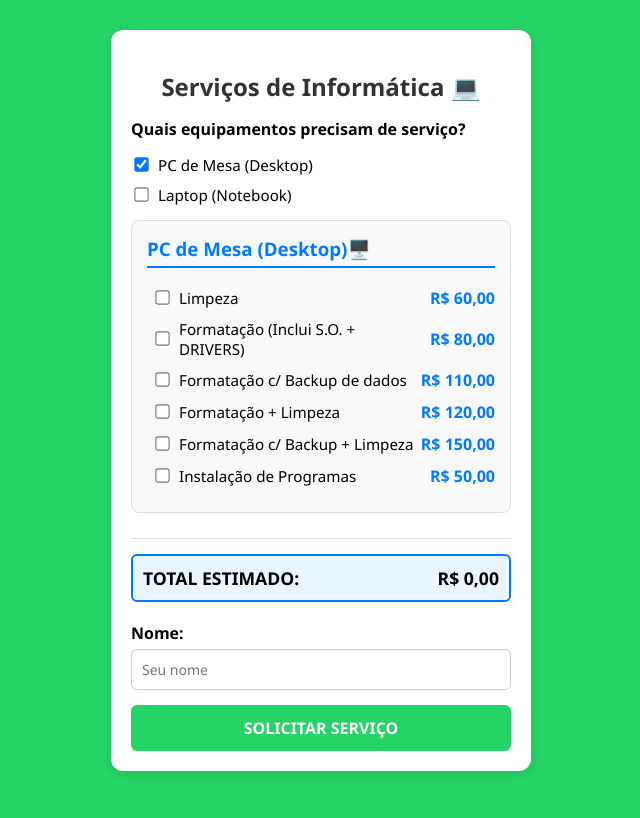
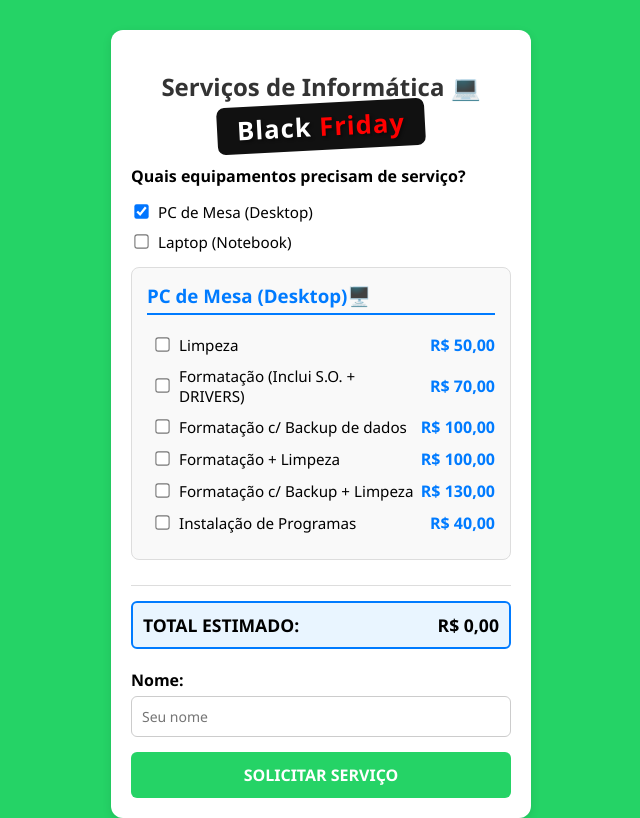
Before and after one commit to fmestrinel/precos-servicos-ti, a plain HTML site: page index.html in a window 1280 px wide. Both pictures are taken after a click on the label "PC de Mesa (Desktop)". Shown: the whole page, without its empty margins (319-959 px from the left). Drawn offline with Linux system fonts and the light colour scheme.

Commit message:
Update index.html
black friday

```diff
--- a/index.html
+++ b/index.html
@@ -38,9 +38,34 @@
     h2 {
         text-align: center;
         color: #333;
-        margin-bottom: 15px;
+        margin-bottom: 5px;
         font-weight: 700;
     }
+
+    /* ★★★ Estilo BLACK FRIDAY ★★★ */
+    .black-friday {
+        text-align: center;
+        font-size: 1.6em;
+        font-weight: 900;
+        margin-top: -5px;
+        margin-bottom: 15px;
+        color: #fff;
+        display: block;
+        padding: 6px 20px;
+        background: #111;
+        border-radius: 8px;
+        transform: rotate(-3deg);
+        text-shadow: 2px 2px 3px rgba(0,0,0,0.4);
+        letter-spacing: 1px;
+        width: fit-content;
+        margin-left: auto;
+        margin-right: auto;
+    }
+    .black-friday span {
+        color: red;
+    }
+    /* FIM BLACK FRIDAY */
+
     .service {
         display: flex;
         justify-content: space-between;
@@ -136,11 +161,17 @@
 <body>
 <div class="container">
     <div class="mestrinel"></div>
+
     <h2>Serviços de Informática 💻</h2>
 
+    <!-- ★★★ TEXTO BLACK FRIDAY AQUI ★★★ -->
+    <div class="black-friday">Black <span>Friday</span></div>
+    <!-- ★★★★★★★★★★★★★★★★★★★★★★ -->
+
     <label style="font-weight: bold; margin-bottom: 15px; display: block;">Quais equipamentos precisam de serviço?</label>
-            <div class="service" style="padding-left: 0;">
-            <label><input type="checkbox" id="checkDesktop" onchange="toggleEquipmentSection('desktop')"> <span>PC de Mesa (Desktop)</span></label>
+
+    <div class="service" style="padding-left: 0;">
+        <label><input type="checkbox" id="checkDesktop" onchange="toggleEquipmentSection('desktop')"> <span>PC de Mesa (Desktop)</span></label>
     </div>
     <div class="service" style="padding-left: 0; margin-bottom: 0;">
         <label><input type="checkbox" id="checkLaptop" onchange="toggleEquipmentSection('laptop')"> <span>Laptop (Notebook)</span></label>
@@ -149,22 +180,22 @@
     <div id="services-container">
         <div id="desktop-section" class="equipment-section" style="display:none;">
             <h3>PC de Mesa (Desktop)🖥️</h3>
-            <div class="service" data-preco="60.00"><label><input type="checkbox" id="desk0" onchange="validarSelecao('desk')"><span>Limpeza</span></label><span class="preco">R$ 60,00</span></div>
-            <div class="service" data-preco="80.00"><label><input type="checkbox" id="desk1" onchange="validarSelecao('desk')"><span>Formatação (Inclui S.O. + DRIVERS)</span></label><span class="preco">R$ 80,00</span></div>
-            <div class="service" data-preco="110.00"><label><input type="checkbox" id="desk2" onchange="validarSelecao('desk')"><span>Formatação c/ Backup de dados</span></label><span class="preco">R$ 110,00</span></div>
-            <div class="service" data-preco="120.00"><label><input type="checkbox" id="desk3" onchange="validarSelecao('desk')"><span>Formatação + Limpeza</span></label><span class="preco">R$ 120,00</span></div>
-            <div class="service" data-preco="150.00"><label><input type="checkbox" id="desk4" onchange="validarSelecao('desk')"><span>Formatação c/ Backup + Limpeza</span></label><span class="preco">R$ 150,00</span></div>
-            <div class="service" data-preco="50.00"><label><input type="checkbox" id="desk5" onchange="validarSelecao('desk')"><span>Instalação de Programas</span></label><span class="preco">R$ 50,00</span></div>
+            <div class="service" data-preco="50.00"><label><input type="checkbox" id="desk0" onchange="validarSelecao('desk')"><span>Limpeza</span></label><span class="preco">R$ 50,00</span></div>
+            <div class="service" data-preco="70.00"><label><input type="checkbox" id="desk1" onchange="validarSelecao('desk')"><span>Formatação (Inclui S.O. + DRIVERS)</span></label><span class="preco">R$ 70,00</span></div>
+            <div class="service" data-preco="100.00"><label><input type="checkbox" id="desk2" onchange="validarSelecao('desk')"><span>Formatação c/ Backup de dados</span></label><span class="preco">R$ 100,00</span></div>
+            <div class="service" data-preco="100.00"><label><input type="checkbox" id="desk3" onchange="validarSelecao('desk')"><span>Formatação + Limpeza</span></label><span class="preco">R$ 100,00</span></div>
+            <div class="service" data-preco="130.00"><label><input type="checkbox" id="desk4" onchange="validarSelecao('desk')"><span>Formatação c/ Backup + Limpeza</span></label><span class="preco">R$ 130,00</span></div>
+            <div class="service" data-preco="40.00"><label><input type="checkbox" id="desk5" onchange="validarSelecao('desk')"><span>Instalação de Programas</span></label><span class="preco">R$ 40,00</span></div>
         </div>
 
         <div id="laptop-section" class="equipment-section" style="display:none;">
             <h3>Laptop (Notebook)💻</h3>
-            <div class="service" data-preco="65.00"><label><input type="checkbox" id="lap0" onchange="validarSelecao('lap')"><span>Limpeza</span></label><span class="preco">R$ 65,00</span></div>
-            <div class="service" data-preco="80.00"><label><input type="checkbox" id="lap1" onchange="validarSelecao('lap')"><span>Formatação (Inclui S.O. + DRIVERS)</span></label><span class="preco">R$ 80,00</span></div>
-            <div class="service" data-preco="110.00"><label><input type="checkbox" id="lap2" onchange="validarSelecao('lap')"><span>Formatação c/ Backup de dados</span></label><span class="preco">R$ 110,00</span></div>
-            <div class="service" data-preco="125.00"><label><input type="checkbox" id="lap3" onchange="validarSelecao('lap')"><span>Formatação + Limpeza</span></label><span class="preco">R$ 125,00</span></div>
-            <div class="service" data-preco="160.00"><label><input type="checkbox" id="lap4" onchange="validarSelecao('lap')"><span>Formatação c/ Backup + Limpeza</span></label><span class="preco">R$ 160,00</span></div>
-            <div class="service" data-preco="50.00"><label><input type="checkbox" id="lap5" onchange="validarSelecao('lap')"><span>Instalação de Programas</span></label><span class="preco">R$ 50,00</span></div>
+            <div class="service" data-preco="50.00"><label><input type="checkbox" id="lap0" onchange="validarSelecao('lap')"><span>Limpeza</span></label><span class="preco">R$ 50,00</span></div>
+            <div class="service" data-preco="70.00"><label><input type="checkbox" id="lap1" onchange="validarSelecao('lap')"><span>Formatação (Inclui S.O. + DRIVERS)</span></label><span class="preco">R$ 70,00</span></div>
+            <div class="service" data-preco="100.00"><label><input type="checkbox" id="lap2" onchange="validarSelecao('lap')"><span>Formatação c/ Backup de dados</span></label><span class="preco">R$ 100,00</span></div>
+            <div class="service" data-preco="100.00"><label><input type="checkbox" id="lap3" onchange="validarSelecao('lap')"><span>Formatação + Limpeza</span></label><span class="preco">R$ 100,00</span></div>
+            <div class="service" data-preco="130.00"><label><input type="checkbox" id="lap4" onchange="validarSelecao('lap')"><span>Formatação c/ Backup + Limpeza</span></label><span class="preco">R$ 130,00</span></div>
+            <div class="service" data-preco="40.00"><label><input type="checkbox" id="lap5" onchange="validarSelecao('lap')"><span>Instalação de Programas</span></label><span class="preco">R$ 40,00</span></div>
         </div>
     </div>
 
```
